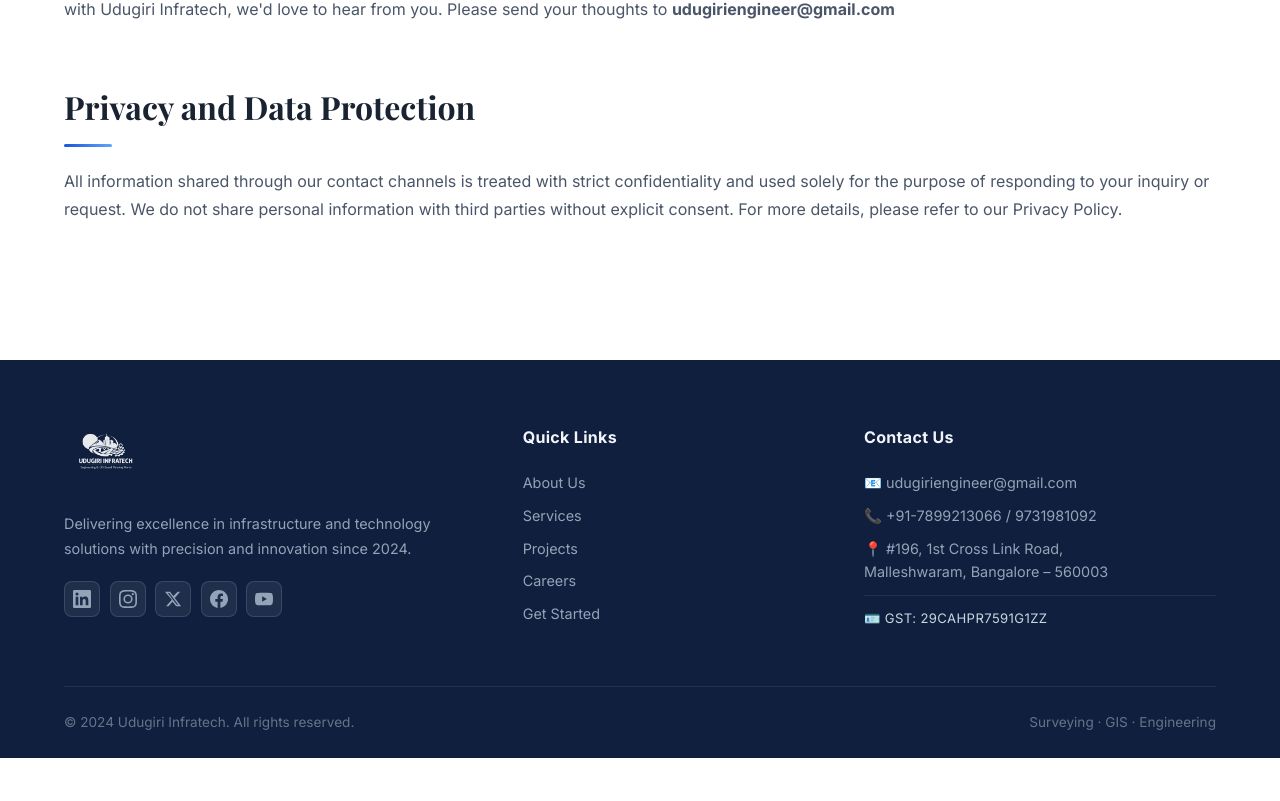
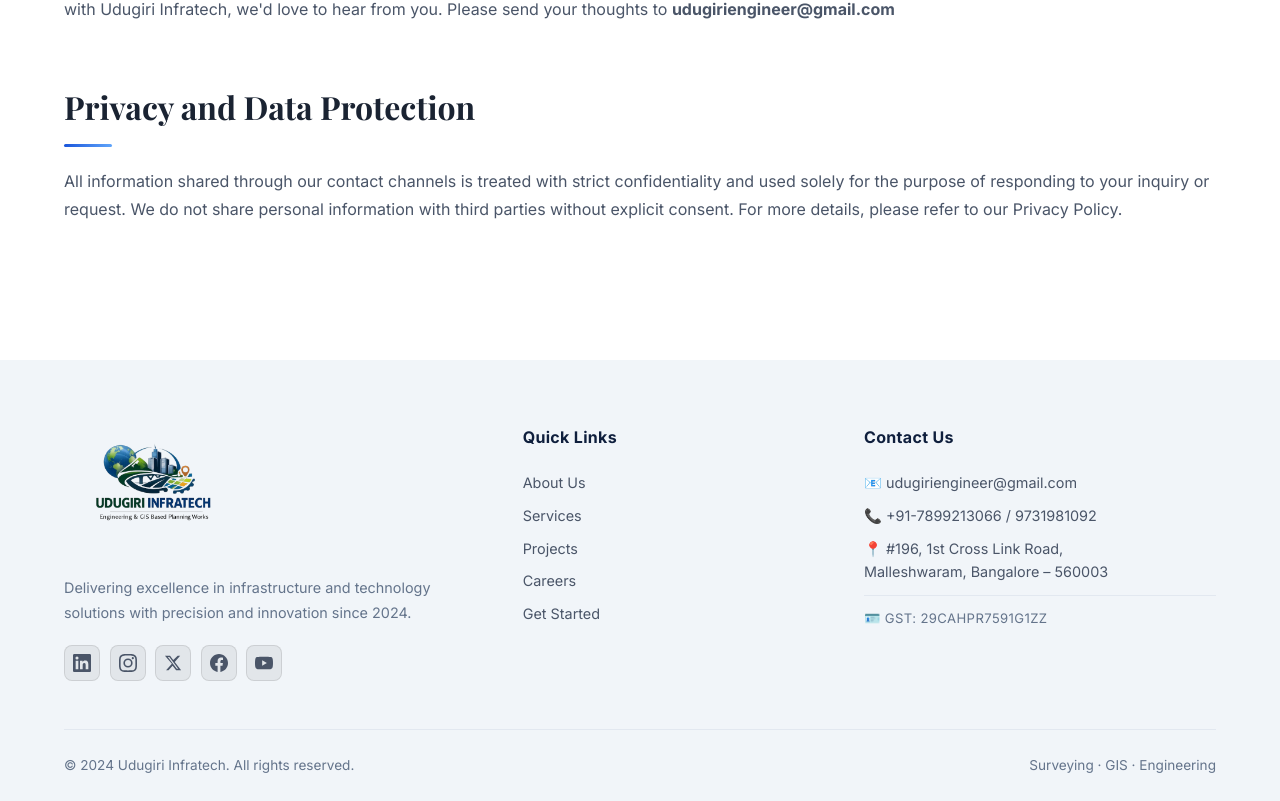
Before and after one commit to Manasisbyali234/UDUGIRI-INFRACTECH, a React (Create React App) app: page /contact in a window 1280 px wide. Shown: the part 3379-4180 px from the top of the page. Before the commit the page ends 4137 px from the top, so only its background shows below. Built offline with nearby package versions, Linux system fonts and the light colour scheme; the HTML template or start-up script is replaced by a standard one.

Commit message:
minor345

```diff
--- a/src/App.css
+++ b/src/App.css
@@ -959,11 +959,11 @@
 
 /* ── Footer ── */
 footer {
-  background: #0f1f3d;
-  color: #94a3b8;
+  background: #f1f5f9;
+  color: #4a5568;
   padding: 4rem 0 0;
 }
-.footer-logo { height: 56px; width: auto; object-fit: contain; margin-bottom: 1rem; filter: brightness(0) invert(1); opacity: 0.9; }
+.footer-logo { height: 120px; width: auto; object-fit: contain; margin-bottom: 1rem; }
 
 .footer-content {
   display: grid;
@@ -972,11 +972,11 @@
   margin-bottom: 3rem;
   text-align: left;
 }
-.footer-section h3 { color: #f1f5f9; font-size: 1rem; font-weight: 700; margin-bottom: 1.25rem; letter-spacing: 0.02em; }
+.footer-section h3 { color: #0f1f3d; font-size: 1rem; font-weight: 700; margin-bottom: 1.25rem; letter-spacing: 0.02em; }
 .footer-section p,
-.footer-section a { color: #94a3b8; text-decoration: none; display: block; margin-bottom: 0.6rem; font-size: 0.9rem; transition: color 0.2s; line-height: 1.6; }
+.footer-section a { color: #4a5568; text-decoration: none; display: block; margin-bottom: 0.6rem; font-size: 0.9rem; transition: color 0.2s; line-height: 1.6; }
 .footer-section a:hover { color: #60a5fa; }
-.footer-brand p { font-size: 0.9rem; line-height: 1.7; margin-top: 0.5rem; }
+.footer-brand p { font-size: 0.9rem; line-height: 1.7; margin-top: 0.5rem; color: #64748b; }
 
 .footer-social {
   display: flex;
@@ -992,9 +992,9 @@
   width: 36px;
   height: 36px;
   border-radius: 8px;
-  background: rgba(255,255,255,0.07);
-  border: 1px solid rgba(255,255,255,0.12);
-  color: #94a3b8;
+  background: rgba(0,0,0,0.06);
+  border: 1px solid rgba(0,0,0,0.1);
+  color: #4a5568;
   transition: background 0.2s, color 0.2s, border-color 0.2s, transform 0.2s;
   margin-bottom: 0;
 }
@@ -1007,7 +1007,7 @@
 }
 
 .footer-bottom {
-  border-top: 1px solid rgba(255,255,255,0.08);
+  border-top: 1px solid #e2e8f0;
   padding: 1.5rem 0;
   display: flex;
   justify-content: space-between;
@@ -1094,9 +1094,9 @@
 .footer-gst {
   margin-top: 0.75rem;
   padding-top: 0.75rem;
-  border-top: 1px solid rgba(255,255,255,0.08);
+  border-top: 1px solid #e2e8f0;
   font-size: 0.82rem !important;
-  color: #cbd5e1 !important;
+  color: #64748b !important;
   letter-spacing: 0.03em;
 }
 
```
Also changed, not shown: src/photo_2026-04-18_16-03-18.jpg (added).
